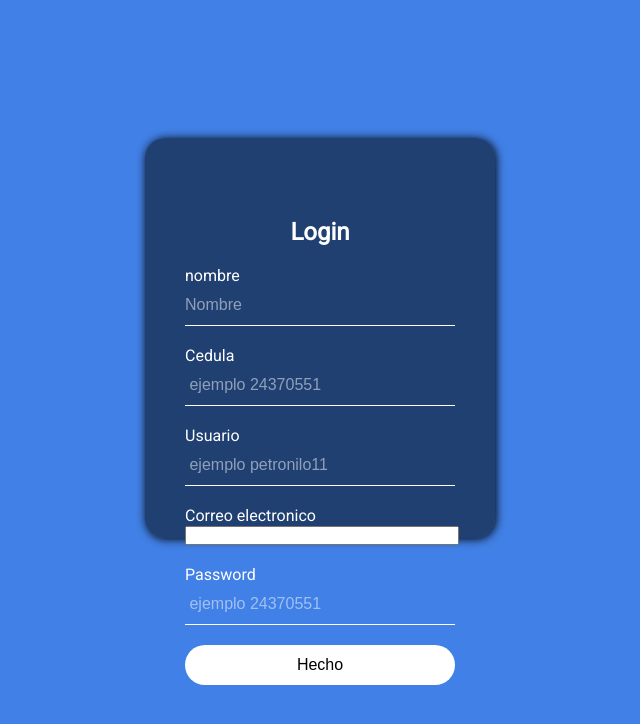
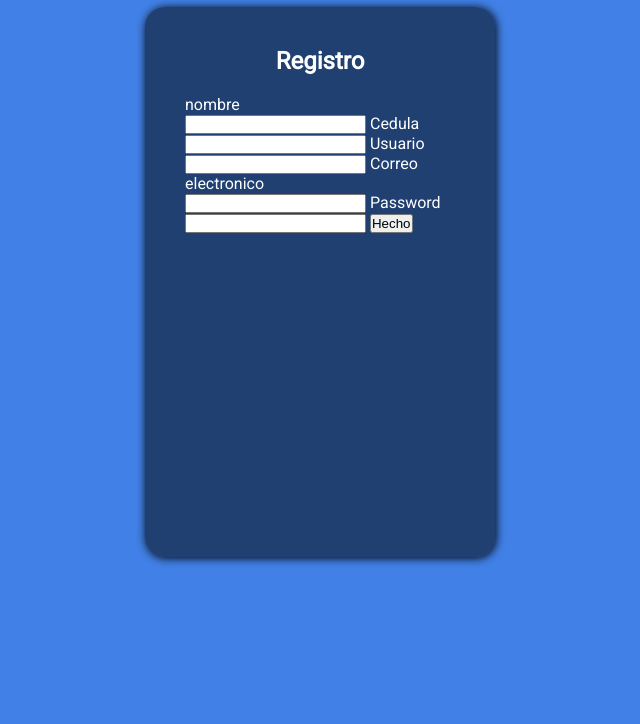
Before and after one commit to cesardaval/ProyectoFinal, a Flask app: page /registro in a window 1280 px wide. Shown: the part 62-786 px from the top of the page, without its empty margins (320-960 px from the left). Run offline with Flask 2, Linux system fonts and the light colour scheme.

Commit message:
ya arreglamos lo visual

```diff
--- a/app.py
+++ b/app.py
@@ -2,7 +2,7 @@
 from flask import render_template, request, session
 from flask import redirect, url_for
 from flask import flash
-from flask_weasyprint import HTML, render_pdf
+#from flask_weasyprint import HTML, render_pdf
 from config import Configuracion_desarrollo
 from models import User, db, Representante, Preinscripcion
 from tables import Alumnos
@@ -72,7 +72,7 @@
         Preinscripcion.edad)
     tabla = Alumnos(alunmos)
     chtml = render_template("reporte.html", tabla=tabla, repre=repre)
-    return render_pdf(HTML(string=chtml))
+    return chtml #render_pdf(HTML(string=chtml))
 
 
 @app.route('/loggin', methods=['GET', 'POST'])
--- a/config.py
+++ b/config.py
@@ -9,7 +9,7 @@
 class Configuracion_desarrollo(Config):
     DEBUG = True
     PORT = 7000
-    SQLALCHEMY_DATABASE_URI = 'mysql+pymysql://root:proquinteroXDXD@localhost/Prueba3'
-    SQLALCHEMY_DATABASE_URI = 'mysql+pymysql://cesardaval:proquinteroXDXD@cesardaval.mysql.pythonanywhere-services.com/Prueba3'
+    #SQLALCHEMY_DATABASE_URI = 'mysql+pymysql://root:proquinteroXDXD@localhost/Prueba3'
+    SQLALCHEMY_DATABASE_URI = 'mysql+pymysql://cesardaval:proquinteroXDXD@cesardaval.mysql.pythonanywhere-services.com/cesardaval$Prueba3'
     #SQLALCHEMY_DATABASE_URI = 'sqlite:///databases/Prueba3.db'
     SQLALCHEMY_TRACK_MODIFICATIONS = False
--- a/static/css/registro.css
+++ b/static/css/registro.css
@@ -47,10 +47,35 @@
 
 }
 
+.loginBoxa
+{
+position:absolute;
+/*top:50%;
+*/
+margin-top:22%;
+margin-bottom:5%;
+left:50%;
+transform:translate(-50%,-50%);
+width:350px;
+/*height:420px;*/
+height:550px;
+padding:40px 40px;
+box-sizing:border-box;
+background:rgb(0,0,0,.5);
+border-radius:20px;
+/***/
+box-shadow: 1px 1px 10px black;
+color:#fff;
+}
+
+/***********/
 .loginBox
 {
 position:absolute;
-top:50%;
+/*top:50%;
+*/
+margin-top:18%;
+margin-bottom:5%;
 left:50%;
 transform:translate(-50%,-50%);
 width:350px;
@@ -64,6 +89,7 @@
 box-shadow: 1px 1px 10px black;
 color:#fff;
 }
+
 .user
 {
 width:100px;
@@ -95,7 +121,8 @@
 margin-bottom:20px;
 }
 .loginBox input[type="text"],
-.loginBox input[type="password"]
+.loginBox input[type="password"],
+.loginBox input[type="email"]
 {
 	border:none;
 	border-bottom:1px solid #fff;
@@ -134,7 +161,8 @@
 
 
 @media screen and (max-width: 768px){
-	.loginBox{
-		margin-top:10%;
+	.loginBox,
+	.loginBoxa{
+		margin-top:50%;
 	}
 }
--- a/templates/preinscripcion.html
+++ b/templates/preinscripcion.html
@@ -8,7 +8,7 @@
 		<link href="https://fonts.googleapis.com/css?family=Roboto" rel="stylesheet">
 		<link rel="stylesheet" href="{{url_for('static', filename='css/maqueta2.css')}}">
 		<link rel="stylesheet" href="{{url_for('static', filename='css/menu.css')}}">
-		<link rel="stylesheet" href="{{url_for('static', filename='css/registro.css')}}">
+		<link rel="stylesheet" href="{{url_for('static', filename='css/preinscrpcion.css')}}">
 		<title>Inicio - E.T.C.R. Hermágoras Chavéz</title>
 	</head>
 	<body>
--- a/templates/registro.html
+++ b/templates/registro.html
@@ -18,8 +18,8 @@
 				Escuela Técnica Comercial Robinsoniana "Hermágoras Chávez"
 			</div>
 		</header>
-		<div class="loginBox">
-			<h2>Login</h2>
+		<div class="loginBoxa">
+			<h2>Registro</h2>
 			<form method="POST">
 				{{imprime_formulario(forms.nombre, placeholder='Nombre')}}
 				{{imprime_formulario(forms.cedula, placeholder=' ejemplo 24370551')}}
```
Also changed, not shown: static/css/preinscrpcion.css (added, +47 -0 lines), templates/perfil.html (+10 -7 lines), databases/Prueba3.db. Lines whose indentation alone changed are shown as unchanged.
